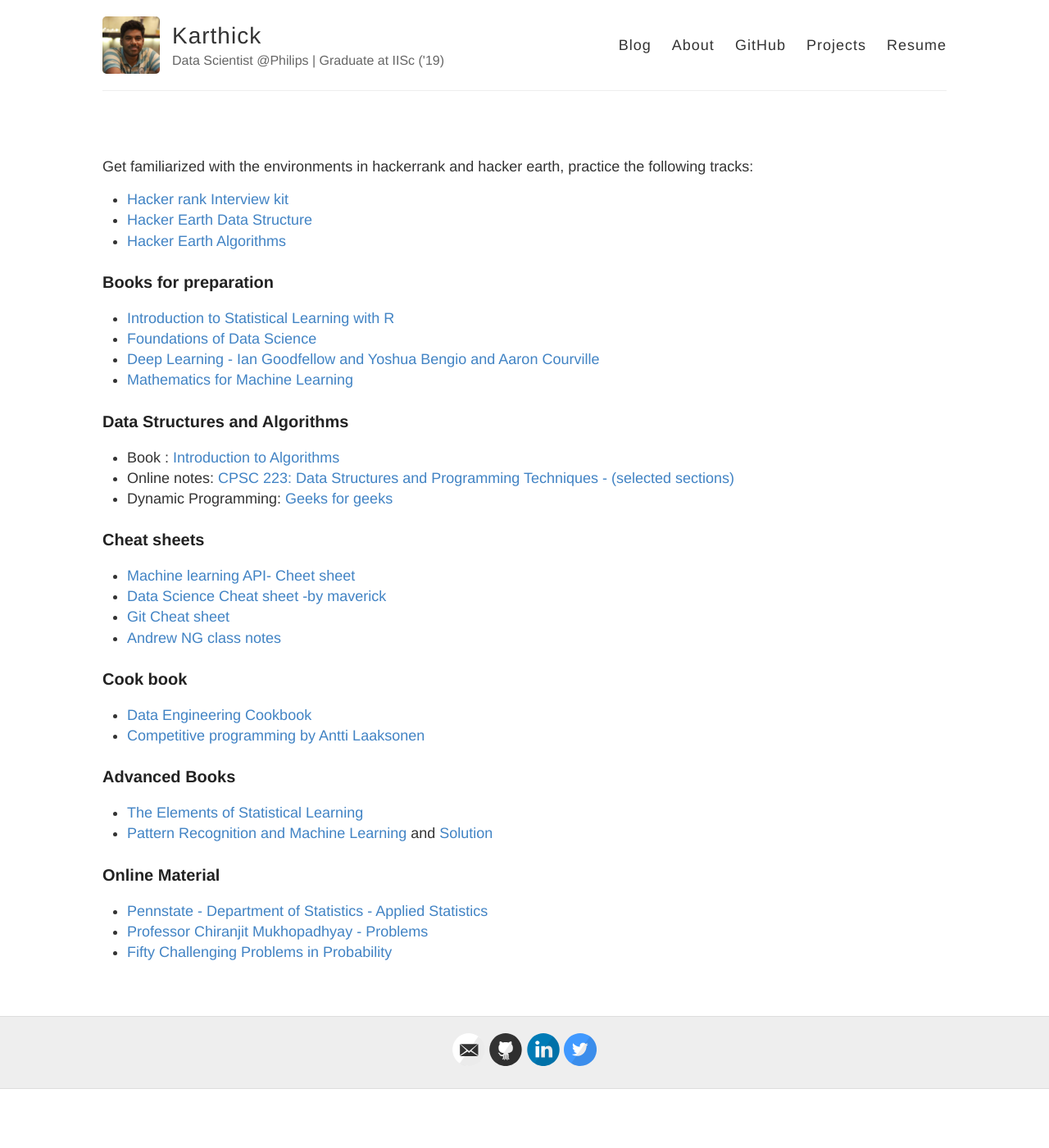
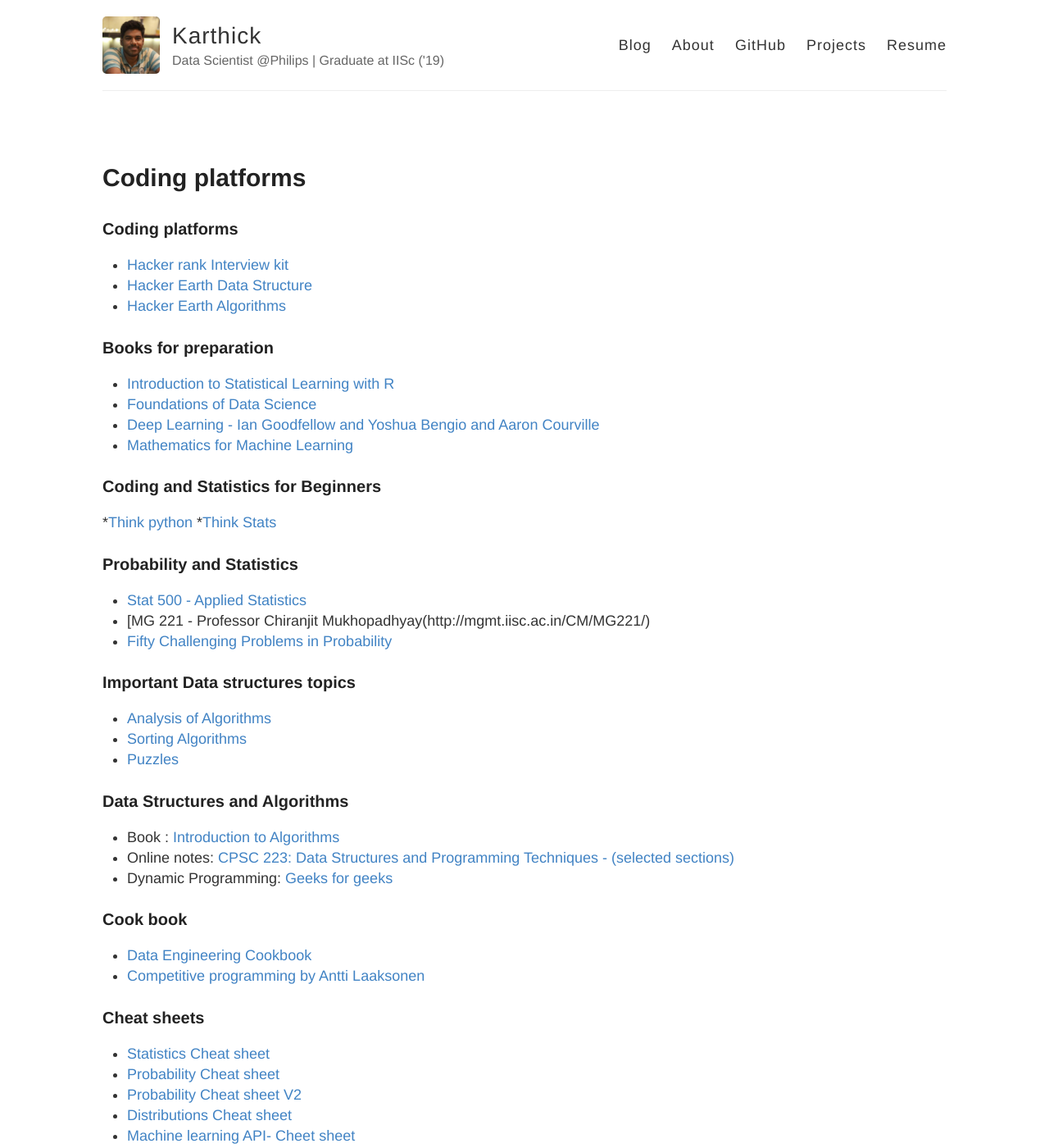
Before and after one commit to SR1608/karthickrajas.github.io, a Jekyll site: the page built from usefulLinks.md, in a window 1280 px wide and 1400 px high. Shown: the whole window at 82% size. Built offline with Jekyll 4.4.1, drawn with Linux system fonts in a browser that asks for light colours; our own code applies the rules of GitHub Pages for plain Markdown files.

Commit message:
adding additional info

```diff
--- a/usefulLinks.md
+++ b/usefulLinks.md
@@ -1,4 +1,5 @@
-Get familiarized with the environments in hackerrank and hacker earth, practice the following tracks:
+### Coding platforms
+
 * [Hacker rank Interview kit](https://www.hackerrank.com/interview/interview-preparation-kit)
 * [Hacker Earth Data Structure](https://www.hackerearth.com/practice/data-structures/arrays/1-d/tutorial/)
 * [Hacker Earth Algorithms](https://www.hackerearth.com/practice/data-structures/arrays/1-d/tutorial/)
@@ -10,29 +11,44 @@ Get familiarized with the environments in hackerrank and hacker earth, practice
 * [Deep Learning - Ian Goodfellow and Yoshua Bengio and Aaron Courville](https://www.deeplearningbook.org/)
 * [Mathematics for Machine Learning](https://drive.google.com/open?id=1-LDve0r5rr6chhd8f-WtKnQxkpIZynJN)
 
+### Coding and Statistics for Beginners
+
+*[Think python](https://www.greenteapress.com/thinkpython/thinkpython.pdf)
+*[Think Stats](http://greenteapress.com/thinkstats/thinkstats.pdf)
+
+### Probability and Statistics
+* [Stat 500 - Applied Statistics](https://newonlinecourses.science.psu.edu/stat500/)
+* [MG 221 - Professor Chiranjit Mukhopadhyay(http://mgmt.iisc.ac.in/CM/MG221/)
+* [Fifty Challenging Problems in Probability](https://www.amazon.in/Challenging-Problems-Probability-Solutions-Mathematics-ebook/dp/B00A3M0VV8)
+
+### Important Data structures topics
+
+* [Analysis of Algorithms](http://www.geeksforgeeks.org/tag/algorithms-analysis-of-algorithms/)
+* [Sorting Algorithms](http://www.geeksforgeeks.org/tag/algorithms-sorting/ )
+* [Puzzles](https://www.geeksforgeeks.org/puzzles/#Puzzles)
+
 ### Data Structures and Algorithms
 
 * Book : [Introduction to Algorithms](https://www.amazon.in/Introduction-Algorithms-Eastern-Economy-Thomas/dp/8120340078)
 * Online notes: [CPSC 223: Data Structures and Programming Techniques - (selected sections)](http://www.cs.yale.edu/homes/aspnes/classes/223/notes.html)
 * Dynamic Programming: [Geeks for geeks](https://www.geeksforgeeks.org/dynamic-programming/)
 
+### Cook book
+* [Data Engineering Cookbook](https://drive.google.com/open?id=1-PVlVCLJE1b0EQW9Hw6fRxHZZDb3-e9U)
+* [Competitive programming by Antti Laaksonen](https://cses.fi/book/book.pdf)
+
 ### Cheat sheets
 
+* [Statistics Cheat sheet](http://web.mit.edu/~csvoss/Public/usabo/stats_handout.pdf)
+* [Probability Cheat sheet](http://web.cs.elte.hu/~mesti/valszam/kepletek)
+* [Probability Cheat sheet V2](https://static1.squarespace.com/static/54bf3241e4b0f0d81bf7ff36/t/55e9494fe4b011aed10e48e5/14413520156%2058/probability_cheatsheet.pdf)
+* [Distributions Cheat sheet](https://www.andrew.cmu.edu/user/lakoglu/courses/95801/docs/probability_cheatsheet.pdf)
 * [Machine learning API- Cheet sheet](https://drive.google.com/open?id=1YIdQ2vaKpSgGHq08FDI8TQ0TEuAUUY_z)
 * [Data Science Cheat sheet -by maverick](https://drive.google.com/open?id=1-FNvFWbrFE-5WNqJO4JAgjpg0oPKP7By)
 * [Git Cheat sheet](https://drive.google.com/open?id=1-PMbRVAIyS-rD-zcHo9tNupicQKykvJ8)
 * [Andrew NG class notes](https://drive.google.com/open?id=1-GcyukeRoAYo7wHwulWHYRPQBEeiNret)
 
-### Cook book
-* [Data Engineering Cookbook](https://drive.google.com/open?id=1-PVlVCLJE1b0EQW9Hw6fRxHZZDb3-e9U)
-* [Competitive programming by Antti Laaksonen](https://cses.fi/book/book.pdf)
-
 ### Advanced Books
 
 * [The Elements of Statistical Learning](https://web.stanford.edu/~hastie/Papers/ESLII.pdf)
 * [Pattern Recognition and Machine Learning](http://users.isr.ist.utl.pt/~wurmd/Livros/school/Bishop%20-%20Pattern%20Recognition%20And%20Machine%20Learning%20-%20Springer%20%202006.pdf) and [Solution](https://www.microsoft.com/en-us/research/wp-content/uploads/2016/05/prml-web-sol-2009-09-08.pdf)
-
-### Online Material
-* [Pennstate - Department of Statistics - Applied Statistics](https://newonlinecourses.science.psu.edu/stat500/)
-* [Professor Chiranjit Mukhopadhyay - Problems](http://mgmt.iisc.ac.in/CM/MG221/Practise_Problems/prob_models.pdf)
-* [Fifty Challenging Problems in Probability](https://www.amazon.in/Challenging-Problems-Probability-Solutions-Mathematics-ebook/dp/B00A3M0VV8)
```
